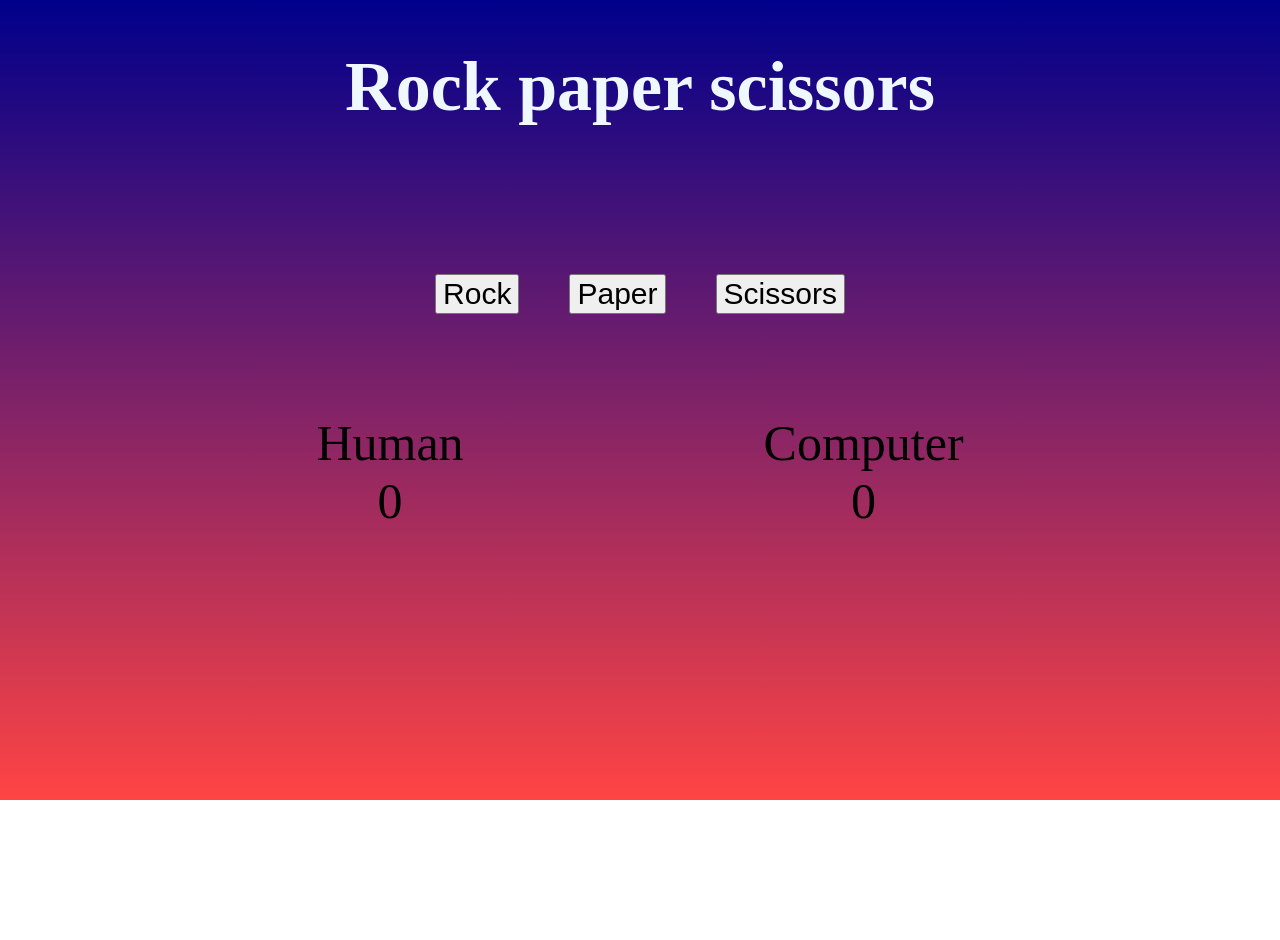
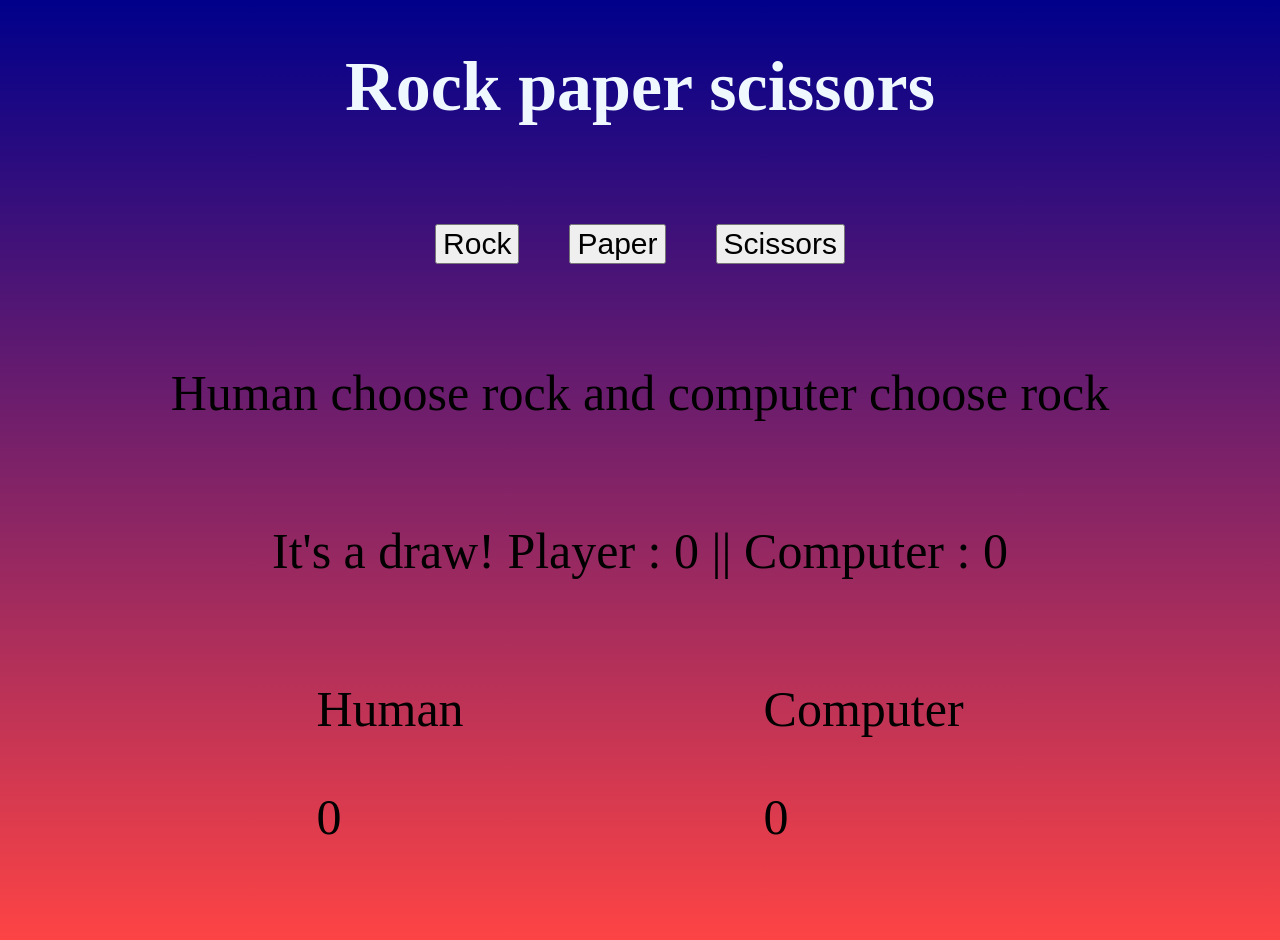
Before and after one commit to ThinkingPenguin/rock_paper_scissors, a plain HTML site: page index.html in a window 1280 px wide. Both pictures are taken after a click on the button "Rock". Before the commit the page ends 800 px from the top, so only its background shows below. Drawn offline with Linux system fonts and the light colour scheme.

Commit message:
Finished to update js files by adding the score and give an alert when someone arrived at 5 points

```diff
--- a/index.html
+++ b/index.html
@@ -21,14 +21,19 @@
         <button data-class="scissors" class="scissors">Scissors</button>
     </div>
 
+    <div class="sentence-container">
+    </div>
+
+    <div class="who-wins-container"></div>
+
     <div class="score-part">
         <div class="human">
             <div class="left-side">Human</div>
-            <div class="human-score">0</div>
+
         </div>
         <div class="computer">
             <div class="right-side">Computer</div>
-            <div class="computer-score">0</div>
+
         </div>
 
     </div>
--- a/scripts.js
+++ b/scripts.js
@@ -1,18 +1,64 @@
 let counterPlayer = 0;
 let counterComputer = 0;
-/*
-function getPlayerChoice() {
-    const buttons = document.querySelectorAll('button');
-    buttons.forEach(btn => {
-        btn.addEventListener('click', (e) => {
-            let playerSelection = e.target.getAttribute('data-class');
-            return playerSelection;
-        })
 
-    });
+// Initializing variable for sentence part
+const containerSentence = document.querySelector('.sentence-container');
+const sentence = document.createElement('p');
+sentence.classList.add('sentence');
+sentence.style.fontSize = '50px';
 
-}*/
+// initializing variable to display score for human
+const human = document.querySelector('.left-side');
+const humanScore = document.createElement('p');
+humanScore.classList.add('human-score');
+humanScore.style.fontSize = '50px';
 
+// initializing variable to display score for computer
+const computer = document.querySelector('.right-side');
+const computerScore = document.createElement('p');
+computerScore.classList.add('computer-score');
+computerScore.style.fontSize = '50px';
+
+// initializing variable to display who won point
+const whoWonContainer = document.querySelector('.who-wins-container');
+const whoWon = document.createElement('p');
+whoWon.classList.add('who-won');
+whoWon.style.fontSize = '50px';
+
+function countPoint(){
+    if (counterPlayer > counterComputer) {
+        whoWonContainer.appendChild(whoWon);
+        whoWon.textContent = `You won! Player : ${counterPlayer}  ||
+        Computer : ${counterComputer}`;
+
+
+    } else if (counterComputer > counterPlayer){
+        whoWonContainer.appendChild(whoWon);
+        whoWon.textContent = `You lose! Player : ${counterPlayer} ||
+        Computer : ${counterComputer}`;
+
+    } else {
+        whoWonContainer.appendChild(whoWon);
+        whoWon.textContent = `It's a draw! Player : ${counterPlayer} ||
+        Computer : ${counterComputer}`;
+
+    }
+    human.appendChild(humanScore);
+    humanScore.textContent = `${counterPlayer}`;
+
+    computer.appendChild(computerScore);
+    computerScore.textContent = `${counterComputer}`;
+
+}
+
+
+function showChoices(playerChoice, computerChoice){
+    const sentenceContent = `Human choose ${playerChoice} and computer
+    choose ${computerChoice}`;
+    containerSentence.appendChild(sentence);
+    return sentence.textContent = sentenceContent;
+
+}
 
 
 function getComputerChoice(){
@@ -57,8 +103,17 @@ function playRound(playerSelection, computerSelection){
         }
     }
 
-    console.log(playerSelection, computerSelection);
-    console.log(`Player : ${counterPlayer}, Computer : ${counterComputer}`)
+    showChoices(playerSelection, computerSelection);
+    countPoint();
+    if (counterComputer >= 5 && counterComputer > counterPlayer) {
+        alert('You lose !');
+        counterComputer = 0;
+        counterPlayer = 0
+    } else if (counterPlayer >= 5 && counterPlayer > counterComputer){
+        alert('You won !');
+        counterComputer = 0;
+        counterPlayer = 0
+    }
 
 }
 
@@ -74,29 +129,6 @@ function game(){
 
 });
 
-    let i = 0;
-    //console.log(playRound(playerSelection, computerSelection));
-
 }
 
-/*
-for (let index = 0; index < 5; index++) {
-    game();
-
-}
-
-if (counterPlayer > counterComputer) {
-    console.log(`You won! Player : ${counterPlayer},
-    Computer : ${counterComputer}`);
-
-
-} else if (counterComputer > counterPlayer){
-    console.log(`You lose! Computer : ${counterComputer},
-    Player : ${counterPlayer}`);
-
-} else {
-    console.log(`It's a draw! Computer : ${counterComputer},
-    Player : ${counterPlayer}`);
-
-}
-*/
+game();
--- a/styles.css
+++ b/styles.css
@@ -21,15 +21,24 @@ h1#header-title{
     font-size: 30px;
 }
 
+.container-sentence {
+    display: flex;
+    justify-content: center;
+    margin: 0;
+    padding: 50px;
+}
+
+
 #mid-page {
     display: flex;
-    margin-top: 100px;
+    padding: 50px;
     gap: 50px;
+    margin: 0;
 
 }
 
 .score-part {
-    margin-top: 100px;
+    padding: 50px;
     display: flex;
     gap: 300px;
     font-size: 50px;
```
